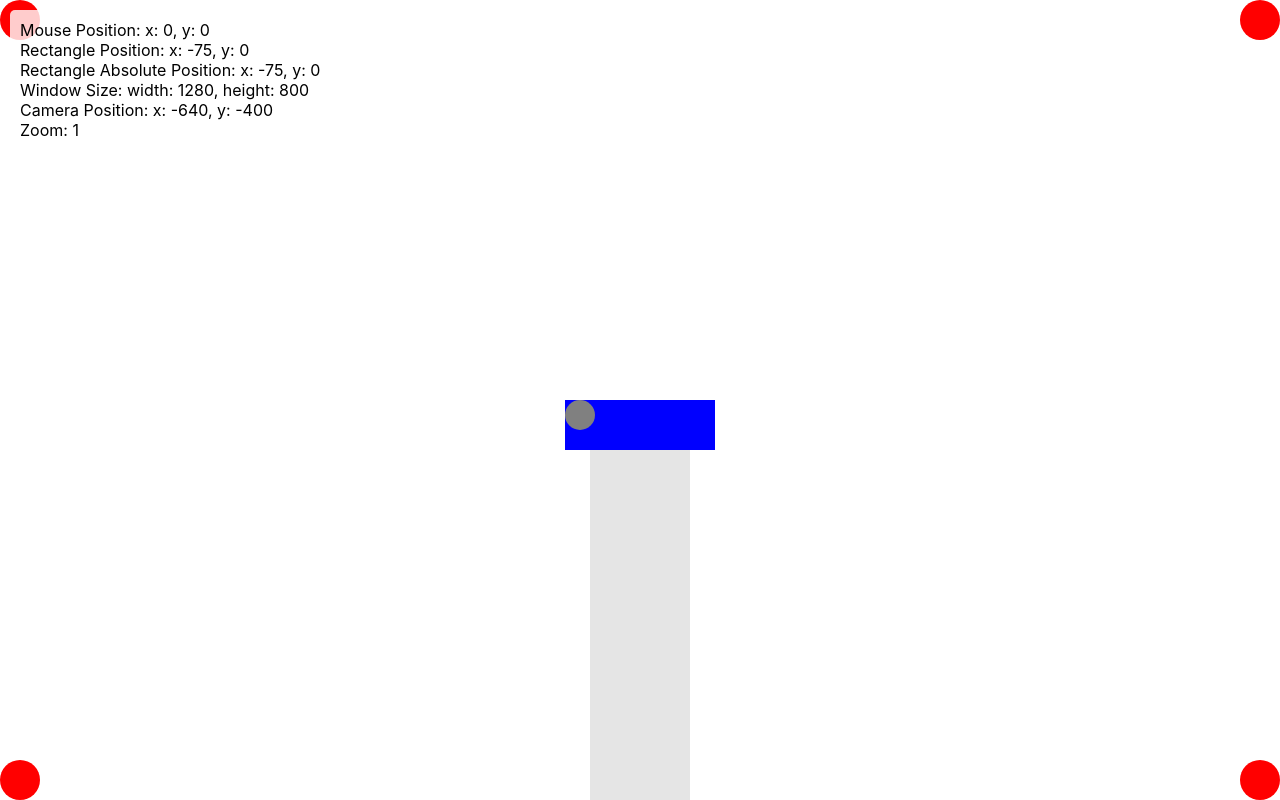
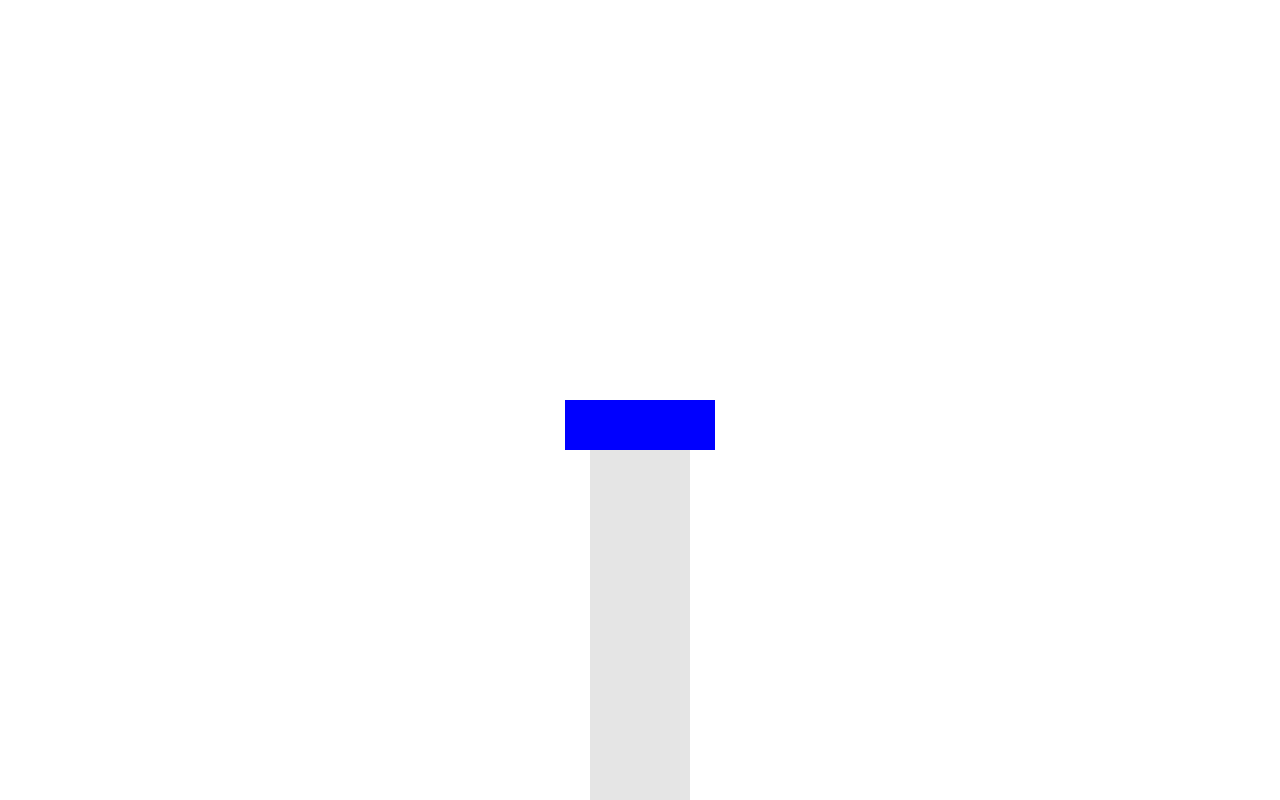
Before and after one commit to ferni2768/quickescape, a React (Create React App) app: page / in a window 1280 px wide. Built offline with nearby package versions, Linux system fonts and the light colour scheme.

Commit message:
Deleted developer info

```diff
--- a/src/App.js
+++ b/src/App.js
@@ -157,7 +157,7 @@ function App() {
       // Center the camera after dragging
       centerCamera();
     }
-  }, [isDragging, isCameraDragging, showGhost, absoluteRectanglePosition.y, viewportState]);
+  }, [isDragging, isCameraDragging, showGhost, absoluteRectanglePosition.y, viewportState, centerCamera]);
 
   // Spring animation for the rectangle
   const rectangleProps = useSpring({
@@ -208,9 +208,6 @@ function App() {
   // Spring animation for zooming
   const zoomProps = useSpring({ zoom });
 
-  // Utility function to format numbers with different number of decimal
-  const formatNumber = (value) => +parseFloat(value).toFixed(0);
-
   useEffect(() => {
     setPositionState((prev) => ({
       ...prev,
@@ -219,30 +216,10 @@ function App() {
         y: getRelativePosition(absoluteRectanglePosition).y * zoom - viewportState.cameraPosition.y,
       },
     }));
-  }, [absoluteRectanglePosition, zoom, viewportState.cameraPosition]);
+  }, [absoluteRectanglePosition, zoom, viewportState.cameraPosition, getRelativePosition]);
 
   return (
     <div className="App" onMouseDown={handleMouseDown} onMouseUp={handleMouseUp} onMouseLeave={handleMouseUp}>
-
-      {/* Debug Information Display */}
-      <div style={{
-        position: 'fixed',
-        top: '10px',
-        left: '10px',
-        fontSize: '16px',
-        color: 'black',
-        backgroundColor: 'rgba(255, 255, 255, 0.8)',
-        padding: '10px',
-        borderRadius: '5px',
-        zIndex: 1000,
-      }}>
-        <div>Mouse Position: {`x: ${formatNumber(positionState.mousePosition.x)}, y: ${formatNumber(positionState.mousePosition.y)}`}</div>
-        <div>Rectangle Position: {`x: ${formatNumber(getRelativePosition(absoluteRectanglePosition).x)}, y: ${formatNumber(getRelativePosition(absoluteRectanglePosition).y)}`}</div>
-        <div>Rectangle Absolute Position: {`x: ${formatNumber(absoluteRectanglePosition.x)}, y: ${formatNumber(absoluteRectanglePosition.y)}`}</div>
-        <div>Window Size: {`width: ${formatNumber(viewportState.windowSize.width)}, height: ${formatNumber(viewportState.windowSize.height)}`}</div>
-        <div>Camera Position: {`x: ${formatNumber(viewportState.cameraPosition.x)}, y: ${formatNumber(viewportState.cameraPosition.y)}`}</div>
-        <div>Zoom: {zoom}</div>
-      </div>
 
       <animated.div
         className="room"
@@ -269,18 +246,6 @@ function App() {
             }}
           />
 
-          <div style={{
-            position: 'fixed',
-            top: absoluteRectanglePosition.y,
-            left: absoluteRectanglePosition.x,
-            width: '30px',
-            height: '30px',
-            borderRadius: '50%',
-            backgroundColor: 'grey',
-            zIndex: 1000,
-          }}
-          />
-
           <animated.div
             className={`rectangle ${isDragging ? 'dragging' : ''}`}
             style={{
@@ -304,48 +269,6 @@ function App() {
           )}
         </animated.div>
       </animated.div>
-
-      {/* Red circles fixed to the corners of the viewport */}
-      <div style={{
-        position: 'fixed',
-        top: 0,
-        left: 0,
-        width: '40px',
-        height: '40px',
-        borderRadius: '50%',
-        backgroundColor: 'red',
-      }}
-      />
-      <div style={{
-        position: 'fixed',
-        top: 0,
-        right: 0,
-        width: '40px',
-        height: '40px',
-        borderRadius: '50%',
-        backgroundColor: 'red',
-      }}
-      />
-      <div style={{
-        position: 'fixed',
-        bottom: 0,
-        left: 0,
-        width: '40px',
-        height: '40px',
-        borderRadius: '50%',
-        backgroundColor: 'red',
-      }}
-      />
-      <div style={{
-        position: 'fixed',
-        bottom: 0,
-        right: 0,
-        width: '40px',
-        height: '40px',
-        borderRadius: '50%',
-        backgroundColor: 'red',
-      }}
-      />
     </div>
   );
 }
```
